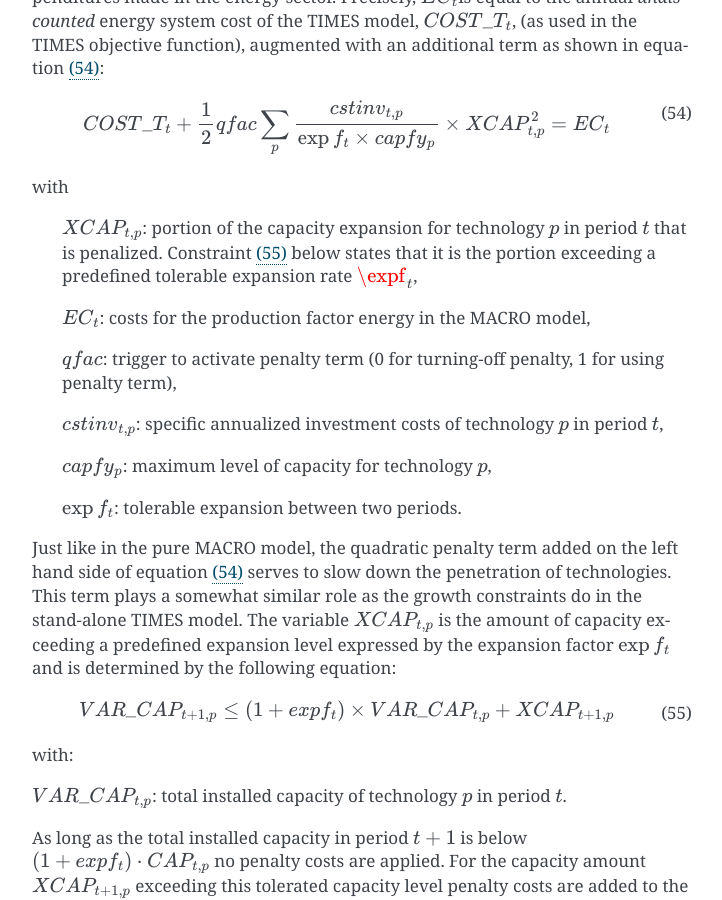
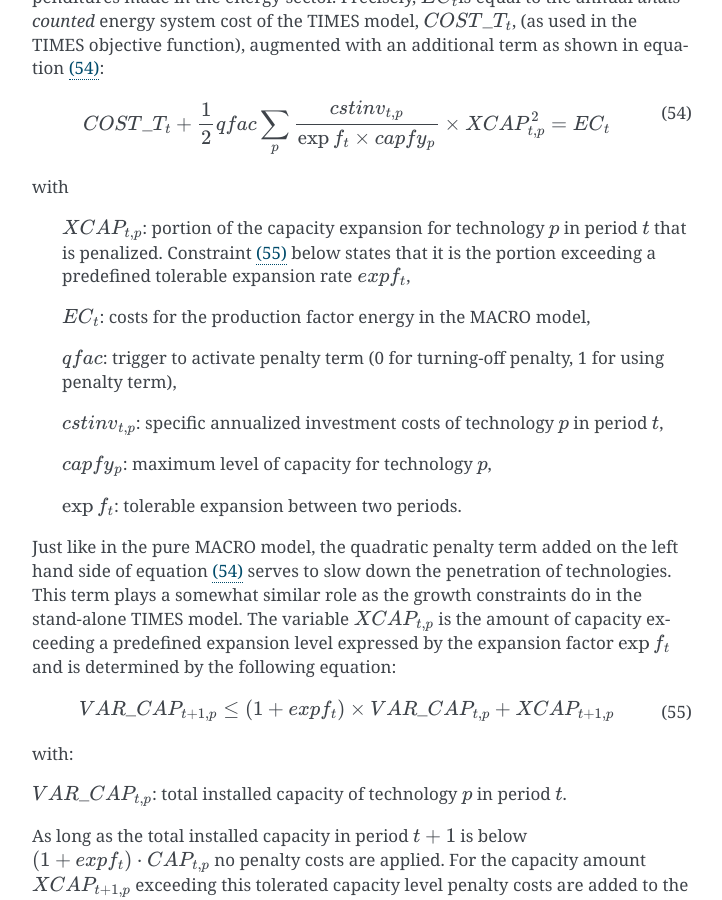
Before and after one commit to experimentarium/times, a Sphinx documentation site: the page built from docs/part-1/12-general-equilibrium.md, in a window 1280 px wide and 900 px high, scrolled down 5900 px. Shown: the whole window, without its empty margins (388-1110 px from the left). Built offline with Sphinx 7.4.7, drawn with Linux system fonts in a browser that asks for light colours.

Commit message:
Update 12-general-equilibrium.md
Corrected the expft

```diff
--- a/docs/part-1/12-general-equilibrium.md
+++ b/docs/part-1/12-general-equilibrium.md
@@ -131,7 +131,7 @@ $$COST\_T_{t} + \frac{1}{2}qfac\sum_{p}^{}{\frac{cstinv_{t,p}}{\exp f_{t} \times
 
 with
 
-> $XCAP_{t,p}$: portion of the capacity expansion for technology $p$ in period $t$ that is penalized. Constraint {eq}`12-11` below states that it is the portion exceeding a predefined tolerable expansion rate $\expf_{t}$,
+> $XCAP_{t,p}$: portion of the capacity expansion for technology $p$ in period $t$ that is penalized. Constraint {eq}`12-11` below states that it is the portion exceeding a predefined tolerable expansion rate$\ exp f_{t}$,
 >
 > $EC_{t}$: costs for the production factor energy in the MACRO model,
 >
```
